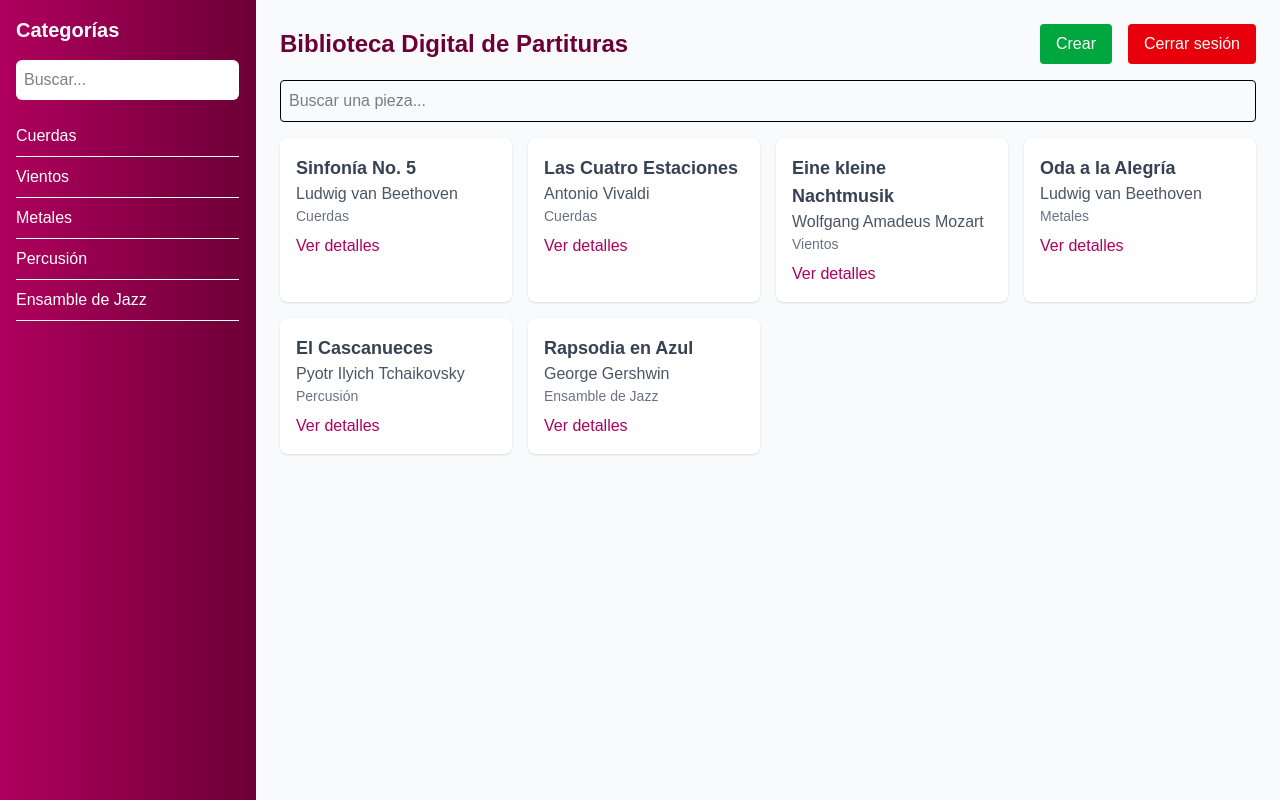
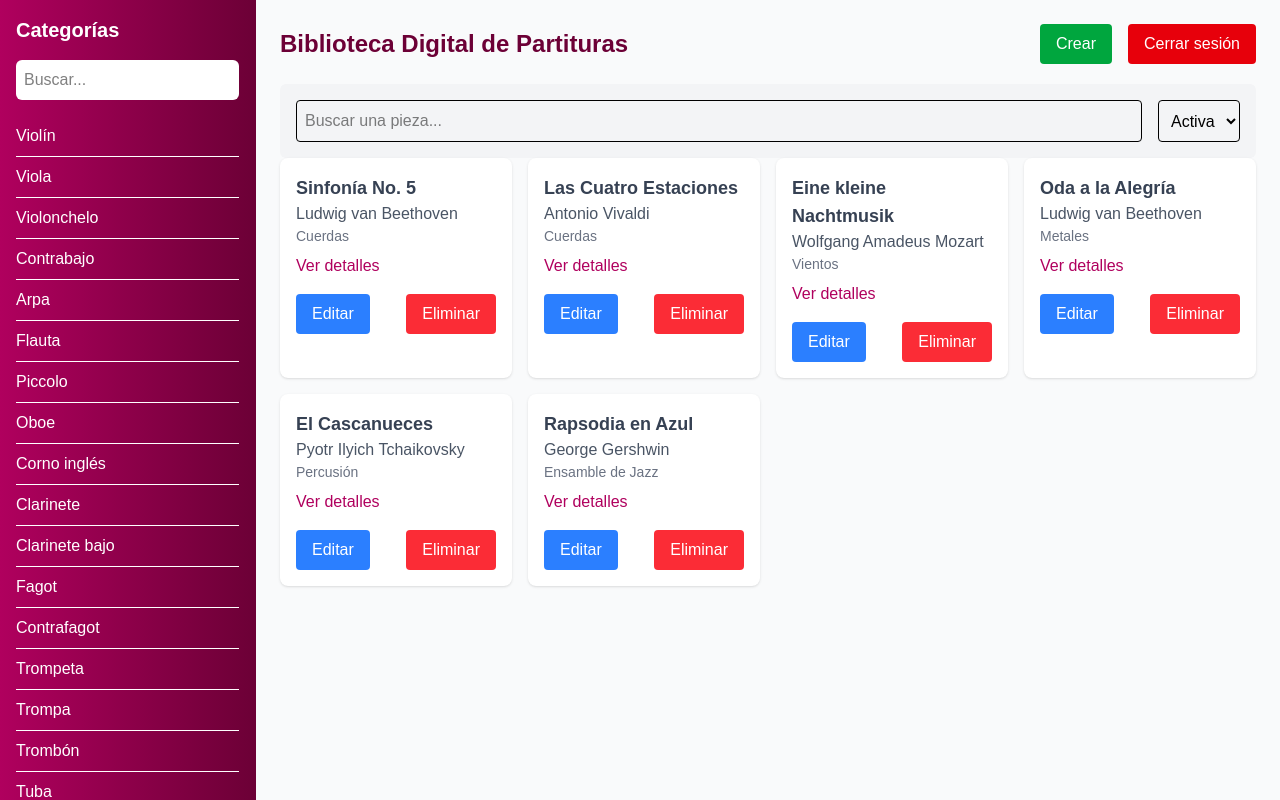
Before and after one commit to LSCasas/bamt, a Next.js app: page / in a window 1280 px wide. Built offline with nearby package versions, Linux system fonts and the light colour scheme.

Commit message:
FEAT/ add edit and delete buttons || add missing instruments for orchestra

```diff
--- a/components/SheetForm.jsx
+++ b/components/SheetForm.jsx
@@ -16,8 +16,63 @@ const SheetFormForm = () => {
           </div>
 
           <div>
-            <label className="block font-semibold text-black">Genero</label>
-            <input className="w-full p-2 border rounded text-black" />
+            <label className="block font-semibold text-black">Género</label>
+            <select className="w-full p-2 border rounded text-black">
+              {[
+                "Violín",
+                "Viola",
+                "Violonchelo",
+                "Contrabajo",
+                "Arpa",
+
+                "Flauta",
+                "Piccolo",
+                "Oboe",
+                "Corno inglés",
+                "Clarinete",
+                "Clarinete bajo",
+                "Fagot",
+                "Contrafagot",
+
+                "Trompeta",
+                "Trompa",
+                "Trombón",
+                "Tuba",
+                "Eufonio",
+
+                "Saxofón soprano",
+                "Saxofón alto",
+                "Saxofón tenor",
+                "Saxofón barítono",
+
+                "Timbales",
+                "Caja",
+                "Bombo",
+                "Platillos",
+                "Xilófono",
+                "Vibráfono",
+                "Marimba",
+                "Triángulo",
+                "Campanas tubulares",
+                "Gong",
+                "Pandereta",
+                "Claves",
+                "Bongos",
+                "Congas",
+
+                "Piano",
+                "Celesta",
+                "Órgano",
+                "Clavicémbalo",
+
+                "Mandolina",
+                "Banjo",
+              ].map((option) => (
+                <option key={option} value={option}>
+                  {option}
+                </option>
+              ))}
+            </select>
           </div>
 
           <div>
--- a/components/Sidebar.jsx
+++ b/components/Sidebar.jsx
@@ -5,11 +5,54 @@ const Sidebar = () => {
   const [isOpen, setIsOpen] = useState(false);
   const [searchTerm, setSearchTerm] = useState("");
   const categories = [
-    "Cuerdas",
-    "Vientos",
-    "Metales",
-    "Percusión",
-    "Ensamble de Jazz",
+    "Violín",
+    "Viola",
+    "Violonchelo",
+    "Contrabajo",
+    "Arpa",
+
+    "Flauta",
+    "Piccolo",
+    "Oboe",
+    "Corno inglés",
+    "Clarinete",
+    "Clarinete bajo",
+    "Fagot",
+    "Contrafagot",
+
+    "Trompeta",
+    "Trompa",
+    "Trombón",
+    "Tuba",
+    "Eufonio",
+
+    "Saxofón soprano",
+    "Saxofón alto",
+    "Saxofón tenor",
+    "Saxofón barítono",
+
+    "Timbales",
+    "Caja",
+    "Bombo",
+    "Platillos",
+    "Xilófono",
+    "Vibráfono",
+    "Marimba",
+    "Triángulo",
+    "Campanas tubulares",
+    "Gong",
+    "Pandereta",
+    "Claves",
+    "Bongos",
+    "Congas",
+
+    "Piano",
+    "Celesta",
+    "Órgano",
+    "Clavicémbalo",
+
+    "Mandolina",
+    "Banjo",
   ];
 
   const filteredCategories = categories.filter((category) =>
@@ -41,7 +84,7 @@ const Sidebar = () => {
         <Menu size={24} />
       </button>
 
-      <div className="hidden md:flex md:w-64 h-screen bg-gradient-to-r from-[#B0005E] to-[#6C0036] p-4 absolute md:relative">
+      <div className="hidden md:flex md:w-64 h-screen bg-gradient-to-r from-[#B0005E] to-[#6C0036] p-4 absolute md:relative overflow-auto">
         <SidebarContent
           searchTerm={searchTerm}
           setSearchTerm={setSearchTerm}
--- a/pages/Biblioteca.jsx
+++ b/pages/Biblioteca.jsx
@@ -48,6 +48,15 @@ export default function BibliotecaPage() {
     libro.titulo.toLowerCase().includes(busqueda.toLowerCase())
   );
 
+  const handleEliminar = (id) => {
+    const confirmDelete = window.confirm(
+      "¿Estás seguro de que quieres dar de baja esta partitura?"
+    );
+    if (confirmDelete) {
+      console.log(`Partitura con id ${id} eliminada.`);
+    }
+  };
+
   return (
     <div className="flex">
       <Sidebar />
@@ -68,13 +77,21 @@ export default function BibliotecaPage() {
               </button>
             </div>
           </div>
+
+          <div className="flex flex-wrap gap-4 p-4 bg-gray-100 rounded-md text-black mt-5">
             <input
               type="text"
               placeholder="Buscar una pieza..."
-            className="p-2 border rounded w-full mb-4 text-black"
+              className="flex-1 min-w-[150px] p-2 border rounded"
               value={busqueda}
               onChange={(e) => setBusqueda(e.target.value)}
             />
+            <select className="p-2 border rounded">
+              <option value="active">Activa</option>
+              <option value="inactive">Baja</option>
+            </select>
+          </div>
+
           <div className="grid grid-cols-1 sm:grid-cols-2 md:grid-cols-3 lg:grid-cols-4 gap-4">
             {librosFiltrados.map((libro) => (
               <div key={libro.id} className="bg-white p-4 rounded-lg shadow">
@@ -89,6 +106,19 @@ export default function BibliotecaPage() {
                 >
                   Ver detalles
                 </Link>
+                <div className="mt-4 flex justify-between">
+                  <Link href={`/formularioDePartitura?id=${libro.id}`}>
+                    <button className="bg-blue-500 text-white px-4 py-2 rounded">
+                      Editar
+                    </button>
+                  </Link>
+                  <button
+                    onClick={() => handleEliminar(libro.id)}
+                    className="bg-red-500 text-white px-4 py-2 rounded"
+                  >
+                    Eliminar
+                  </button>
+                </div>
               </div>
             ))}
           </div>
```
Lines whose indentation alone changed are shown as unchanged.
